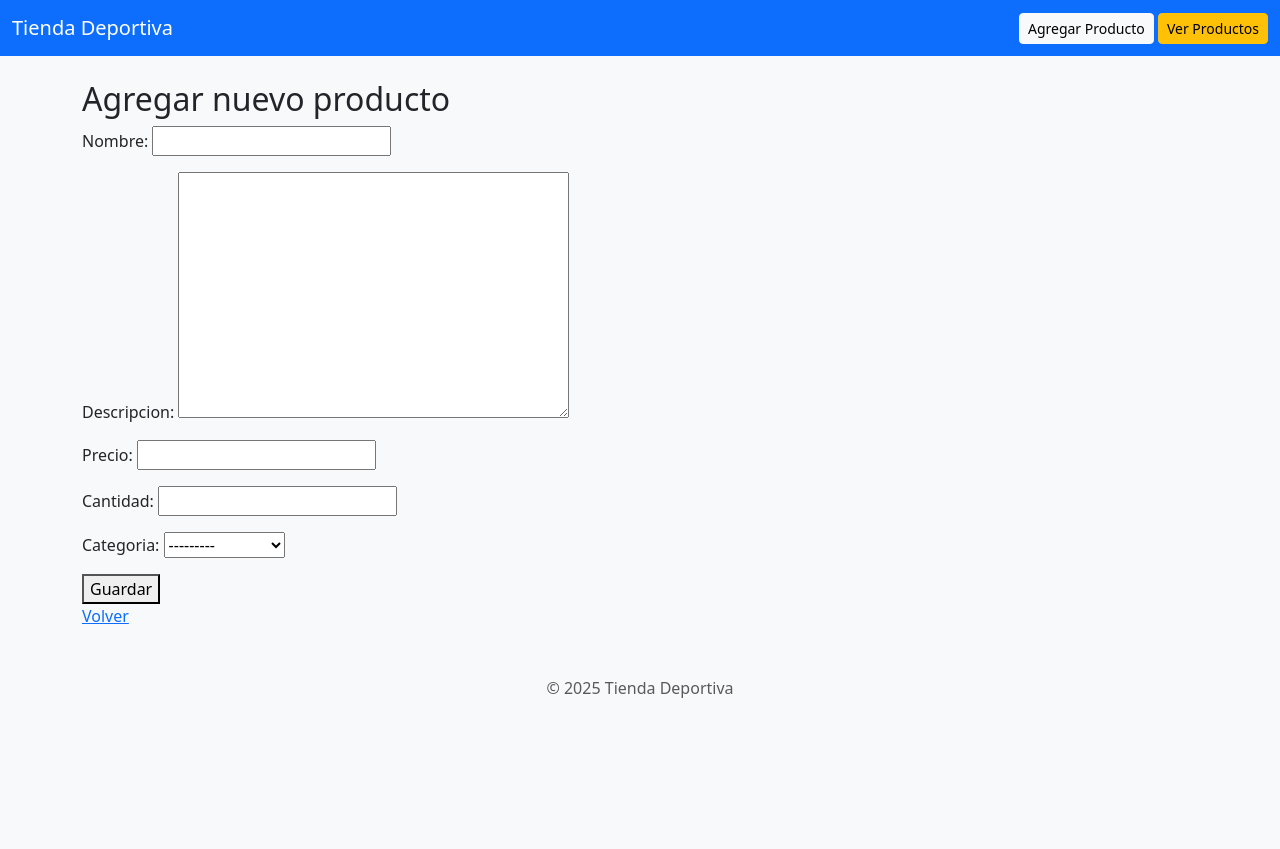
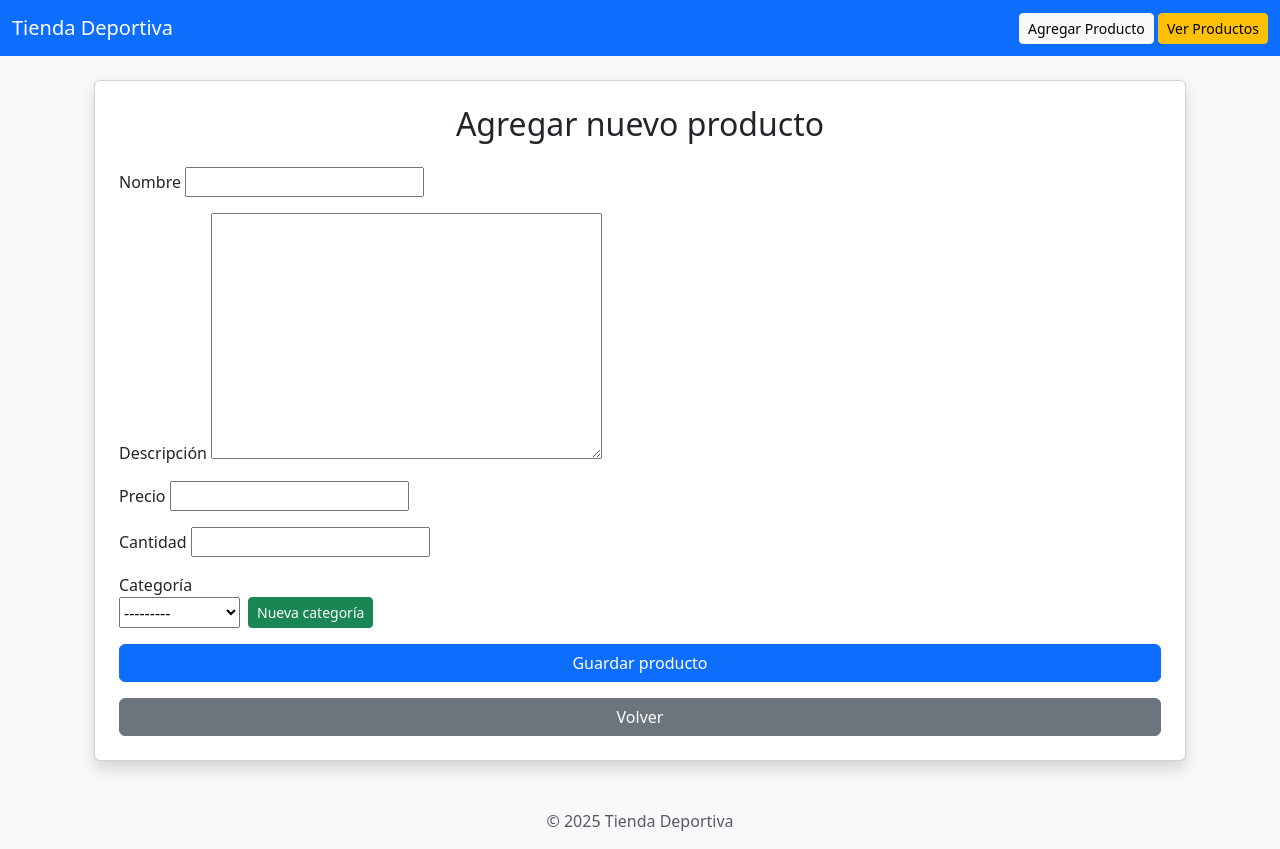
Before and after one commit to santi1203/tienda_deportiva, a Django app: page /producto/crear/ in a window 1280 px wide. Before the commit the page ends 698 px from the top, so only its background shows below. Run offline with Django 5.2, Linux system fonts and the light colour scheme; data comes from the database, SQL or seed files in the repository.

Commit message:
Mejoras en formulario de crear producto + modal de categorías

```diff
--- a/inventario/templates/inventario/crear_producto.html
+++ b/inventario/templates/inventario/crear_producto.html
@@ -1,10 +1,111 @@
 {% extends 'inventario/base.html' %}
 {% block content %}
-<h2>Agregar nuevo producto</h2>
-<form method="POST">
-    {% csrf_token %}
-    {{ form.as_p }}
-    <button type="submit">Guardar</button>
-</form>
-<a href="{% url 'lista_productos' %}">Volver</a>
+<div class="container mt-4">
+    <div class="card shadow p-4">
+        <h2 class="mb-4 text-center">Agregar nuevo producto</h2>
+
+        <form method="POST" class="mb-3">
+            {% csrf_token %}
+
+            <div class="form-group mb-3">
+                <label>Nombre</label>
+                {{ form.nombre }}
+            </div>
+
+            <div class="form-group mb-3">
+                <label>Descripción</label>
+                {{ form.descripcion }}
+            </div>
+
+            <div class="form-group mb-3">
+                <label>Precio</label>
+                {{ form.precio }}
+            </div>
+
+            <div class="form-group mb-3">
+                <label>Cantidad</label>
+                {{ form.cantidad }}
+            </div>
+
+            <div class="form-group mb-3">
+                <label>Categoría</label>
+                <div class="d-flex gap-2">
+                    {{ form.categoria }}
+                    <!-- Botón para abrir el modal -->
+                    <button type="button" class="btn btn-success btn-sm" data-bs-toggle="modal" data-bs-target="#modalCategoria">
+                        Nueva categoría
+                    </button>
+                </div>
+            </div>
+
+            <button type="submit" class="btn btn-primary w-100">Guardar producto</button>
+        </form>
+
+        <a href="{% url 'lista_productos' %}" class="btn btn-secondary w-100">Volver</a>
+    </div>
+</div>
+
+<!-- Modal: Crear nueva categoría -->
+<div class="modal fade" id="modalCategoria" tabindex="-1" aria-labelledby="modalCategoriaLabel" aria-hidden="true">
+    <div class="modal-dialog">
+        <div class="modal-content">
+            <div class="modal-header">
+                <h5 class="modal-title">Crear categoría</h5>
+                <button type="button" class="btn-close" data-bs-dismiss="modal"></button>
+            </div>
+
+            <div class="modal-body">
+                <form id="categoriaForm">
+                    {% csrf_token %}
+                    <div class="form-group mb-3">
+                        <label>Nombre</label>
+                        <input type="text" class="form-control" id="categoriaNombre" required>
+                    </div>
+
+                    <div class="form-group mb-3">
+                        <label>Descripción</label>
+                        <input type="text" class="form-control" id="categoriaDescripcion">
+                    </div>
+                </form>
+
+                <small id="msgCategoria" class="text-success d-none">Categoría creada correctamente</small>
+            </div>
+
+            <div class="modal-footer">
+                <button class="btn btn-secondary" data-bs-dismiss="modal">Cerrar</button>
+                <button class="btn btn-primary" onclick="crearCategoria()">Guardar categoría</button>
+            </div>
+        </div>
+    </div>
+</div>
+
+<script>
+function crearCategoria() {
+    fetch("{% url 'crear_categoria_ajax' %}", {
+        method: "POST",
+        headers: {
+            "Content-Type": "application/json",
+            "X-CSRFToken": document.querySelector('[name=csrfmiddlewaretoken]').value
+        },
+        body: JSON.stringify({
+            nombre: document.getElementById("categoriaNombre").value,
+            descripcion: document.getElementById("categoriaDescripcion").value
+        })
+    })
+    .then(res => res.json())
+    .then(data => {
+        if (data.ok) {
+            let select = document.getElementById("id_categoria");
+            let option = document.createElement("option");
+            option.value = data.id;
+            option.text = data.nombre;
+            option.selected = true;
+            select.add(option);
+
+            document.getElementById("msgCategoria").classList.remove("d-none");
+        }
+    })
+}
+</script>
+
 {% endblock %}
--- a/inventario/urls.py
+++ b/inventario/urls.py
@@ -11,6 +11,7 @@ urlpatterns = [
     path('', views.inicio, name='inicio'),
     path('productos/', views.lista_productos, name='lista_productos'),
     path('producto/<int:producto_id>/eliminar/', views.eliminar_producto, name='eliminar_producto'),
+    path('categoria/crear/ajax/', views.crear_categoria_ajax, name='crear_categoria_ajax'),
 
     #Vista genérica
     path('productos-generica/', ProductoListView.as_view(), name='productos_generica'),
--- a/inventario/views.py
+++ b/inventario/views.py
@@ -2,6 +2,9 @@ from django.shortcuts import render, get_object_or_404, redirect
 from .models import Producto
 from .forms import ProductoForm
 from django.views.generic import ListView
+from django.http import JsonResponse
+from .models import Categoria
+import json
 
 def inicio(request):
     return render(request, 'inventario/index.html')
@@ -44,3 +47,17 @@ class ProductoListView(ListView):
     model = Producto
     template_name = 'inventario/lista_productos_generica.html'
     context_object_name = 'productos'
+
+def crear_categoria_ajax(request):
+    if request.method == "POST":
+        data = json.loads(request.body)
+        categoria = Categoria.objects.create(
+            nombre=data["nombre"],
+            descripcion=data.get("descripcion", "")
+        )
+        return JsonResponse({
+            "ok": True,
+            "id": categoria.id,
+            "nombre": categoria.nombre
+        })
+    return JsonResponse({"ok": False}, status=400)
```
